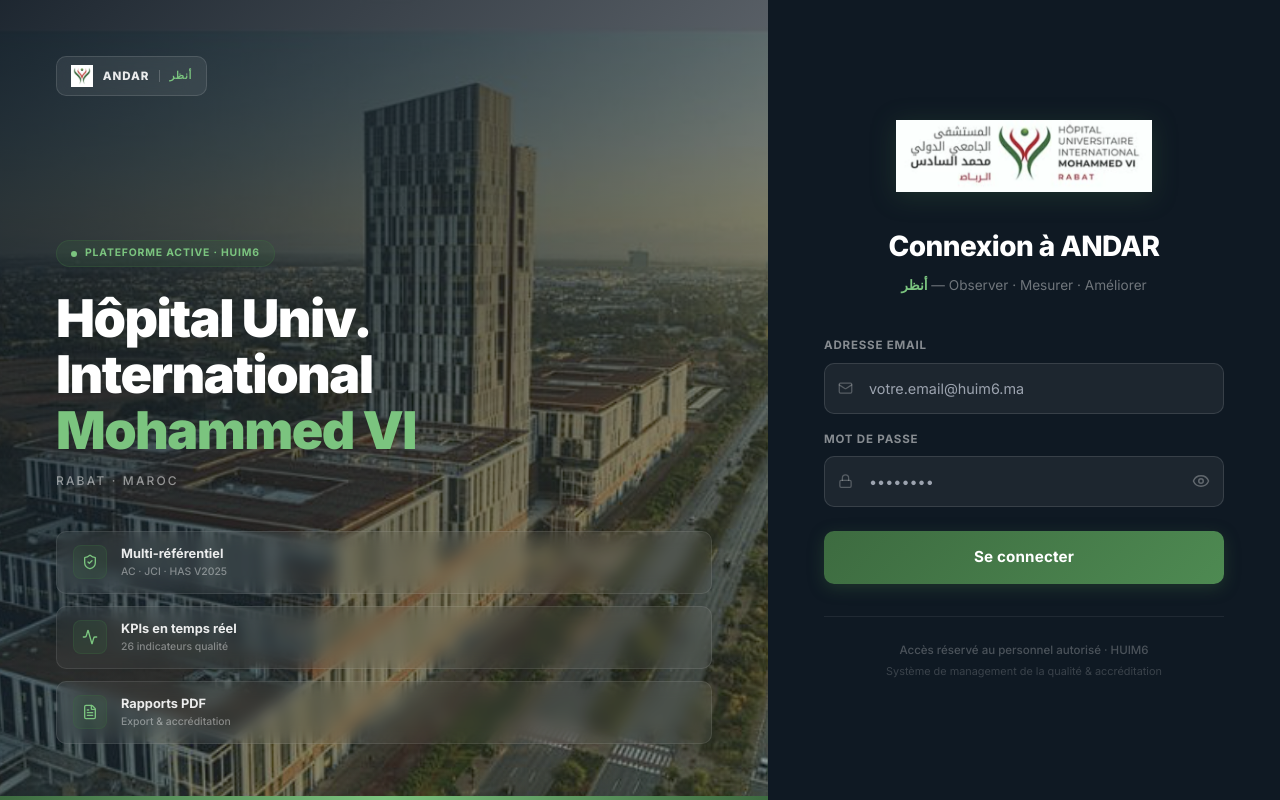
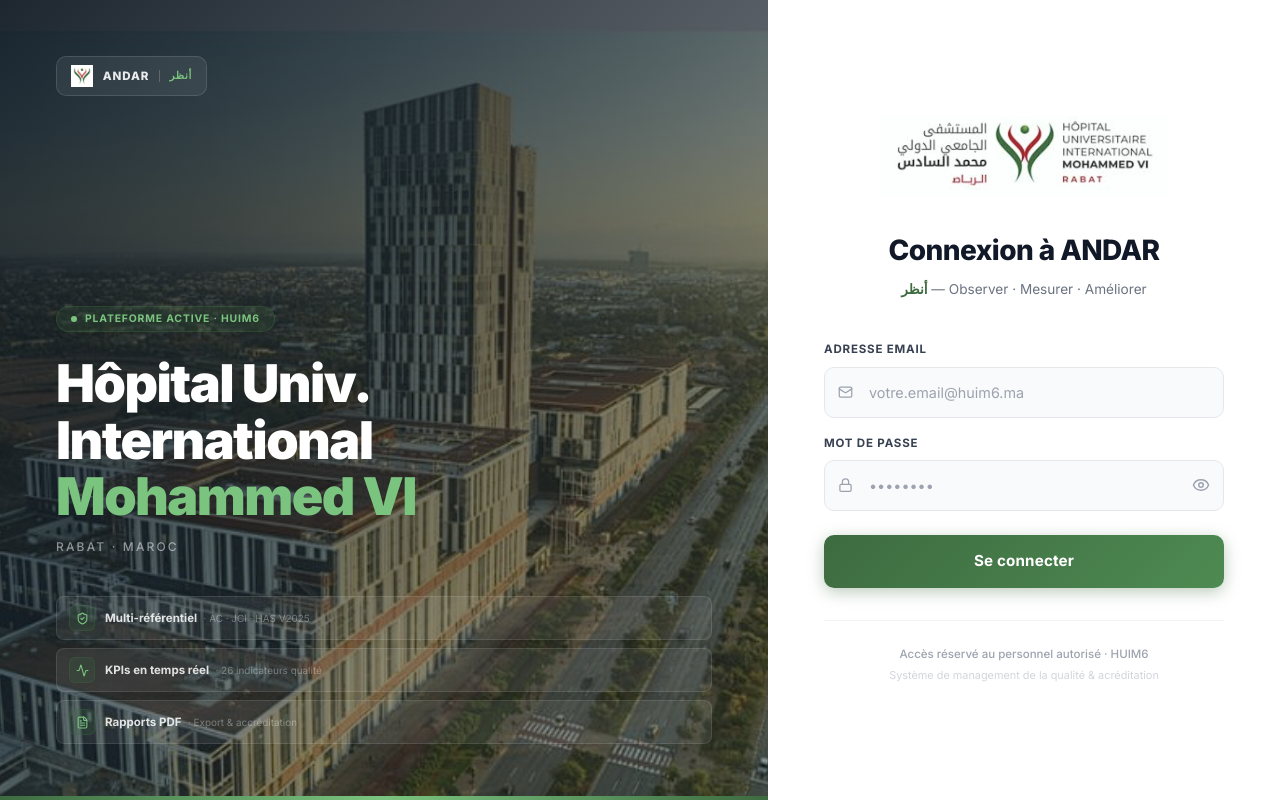
Before and after one commit to ridakodad/Andar-Dashboard, a Next.js app: page /login in a window 1280 px wide. Built offline with nearby package versions, Linux system fonts and the light colour scheme.

Commit message:
Login: white right panel so logo blends naturally, compact feature pills

```diff
--- a/src/app/login/page.tsx
+++ b/src/app/login/page.tsx
@@ -34,10 +34,10 @@
   const inputBase: React.CSSProperties = {
     width: "100%",
     padding: "0.8rem 1rem 0.8rem 2.75rem",
-    background: "rgba(255,255,255,0.06)",
-    border: "1px solid rgba(255,255,255,0.12)",
+    background: "#F9FAFB",
+    border: "1px solid #E5E7EB",
     borderRadius: "0.625rem",
-    color: "#FFFFFF",
+    color: "#111827",
     fontSize: "0.9rem",
     outline: "none",
     transition: "all 0.2s",
@@ -46,9 +46,9 @@
 
   const inputFocused: React.CSSProperties = {
     ...inputBase,
-    background: "rgba(255,255,255,0.10)",
-    border: "1px solid rgba(61,107,64,0.7)",
-    boxShadow: "0 0 0 3px rgba(61,107,64,0.15)",
+    background: "#FFFFFF",
+    border: "1px solid #3D6B40",
+    boxShadow: "0 0 0 3px rgba(61,107,64,0.12)",
   };
 
   return (
@@ -124,30 +124,29 @@
               Rabat · Maroc
             </p>
 
-            {/* Feature pills */}
-            <div style={{ display: "flex", flexDirection: "column", gap: "0.75rem" }}>
+            {/* Feature pills — compact row */}
+            <div style={{ display: "flex", flexDirection: "column", gap: "0.5rem" }}>
               {FEATURES.map(({ icon: Icon, label, desc }) => (
                 <div key={label} style={{
-                  display: "flex", alignItems: "center", gap: "0.875rem",
-                  background: "rgba(255,255,255,0.05)",
-                  border: "1px solid rgba(255,255,255,0.09)",
-                  backdropFilter: "blur(8px)",
-                  borderRadius: "10px",
-                  padding: "0.75rem 1rem",
+                  display: "flex", alignItems: "center", gap: "0.625rem",
+                  background: "rgba(255,255,255,0.07)",
+                  border: "1px solid rgba(255,255,255,0.10)",
+                  borderRadius: "8px",
+                  padding: "0.5rem 0.75rem",
                 }}>
                   <div style={{
-                    width: "34px", height: "34px",
-                    background: "rgba(61,107,64,0.20)",
+                    width: "26px", height: "26px",
+                    background: "rgba(61,107,64,0.22)",
                     border: "1px solid rgba(61,107,64,0.30)",
-                    borderRadius: "8px",
+                    borderRadius: "6px",
                     display: "flex", alignItems: "center", justifyContent: "center",
                     flexShrink: 0,
                   }}>
-                    <Icon size={16} color="#7BC47F" />
+                    <Icon size={13} color="#7BC47F" />
                   </div>
-                  <div>
-                    <div style={{ fontSize: "0.8rem", fontWeight: 700, color: "rgba(255,255,255,0.90)" }}>{label}</div>
-                    <div style={{ fontSize: "0.65rem", color: "rgba(255,255,255,0.40)", fontWeight: 500 }}>{desc}</div>
+                  <div style={{ display: "flex", alignItems: "baseline", gap: "0.4rem" }}>
+                    <span style={{ fontSize: "0.72rem", fontWeight: 700, color: "rgba(255,255,255,0.85)" }}>{label}</span>
+                    <span style={{ fontSize: "0.62rem", color: "rgba(255,255,255,0.35)", fontWeight: 400 }}>· {desc}</span>
                   </div>
                 </div>
               ))}
@@ -156,41 +155,41 @@
         </div>
       </div>
 
-      {/* ── RIGHT: Login form (full width on mobile, 40% on desktop) ── */}
-      <div className="flex-1 flex flex-col items-center justify-center p-6 md:p-14 overflow-y-auto">
+      {/* ── RIGHT: Login form — white panel ── */}
+      <div className="flex-1 flex flex-col items-center justify-center p-6 md:p-14 overflow-y-auto" style={{ background: "#FFFFFF" }}>
 
         {/* Mobile top brand bar */}
         <div className="md:hidden flex items-center gap-3 mb-8 self-start">
           {/* eslint-disable-next-line @next/next/no-img-element */}
           <img src="/huim6_icon.png" alt="HUIM6" className="h-8 w-auto" />
           <div>
-            <div style={{ fontWeight: 800, fontSize: "0.9rem", color: "#FFFFFF" }}>ANDAR</div>
+            <div style={{ fontWeight: 800, fontSize: "0.9rem", color: "#1A2332" }}>ANDAR</div>
             <div style={{ fontSize: "0.58rem", color: "#3D6B40", fontWeight: 700, letterSpacing: "0.1em" }}>HUIM6 · Rabat</div>
           </div>
         </div>
 
         <div style={{ width: "100%", maxWidth: "400px" }}>
 
-          {/* Logo */}
+          {/* Logo — no drop shadow since white bg matches logo */}
           <div style={{ marginBottom: "2rem", display: "flex", justifyContent: "center" }}>
             {/* eslint-disable-next-line @next/next/no-img-element */}
             <img
               src="/huim6_logo.png"
               alt="HUIM6"
-              style={{ height: "72px", width: "auto", filter: "drop-shadow(0 4px 12px rgba(61,107,64,0.3))" }}
+              style={{ height: "80px", width: "auto" }}
             />
           </div>
 
           {/* Heading */}
           <div style={{ textAlign: "center", marginBottom: "2.5rem" }}>
             <h2 style={{
-              fontSize: "1.75rem", fontWeight: 800, color: "#FFFFFF",
+              fontSize: "1.75rem", fontWeight: 800, color: "#111827",
               letterSpacing: "-0.02em", marginBottom: "0.4rem",
             }}>
               Connexion à ANDAR
             </h2>
-            <p style={{ fontSize: "0.85rem", color: "rgba(255,255,255,0.40)", fontWeight: 400 }}>
-              <span style={{ color: "#7BC47F", fontWeight: 700 }}>أنظر</span>
+            <p style={{ fontSize: "0.85rem", color: "#6B7280", fontWeight: 400 }}>
+              <span style={{ color: "#3D6B40", fontWeight: 700 }}>أنظر</span>
               {" "}— Observer · Mesurer · Améliorer
             </p>
           </div>
@@ -199,12 +198,12 @@
           {error && (
             <div style={{
               display: "flex", alignItems: "center", gap: "0.625rem",
-              background: "rgba(154,40,48,0.12)",
-              border: "1px solid rgba(154,40,48,0.30)",
+              background: "rgba(154,40,48,0.07)",
+              border: "1px solid rgba(154,40,48,0.25)",
               borderRadius: "0.625rem",
               padding: "0.875rem 1rem",
               marginBottom: "1.5rem",
-              color: "#FF8080", fontSize: "0.85rem", fontWeight: 500,
+              color: "#9A2830", fontSize: "0.85rem", fontWeight: 500,
             }}>
               <AlertCircle size={16} style={{ flexShrink: 0 }} /> {error}
             </div>
@@ -217,7 +216,7 @@
             <div>
               <label style={{
                 display: "block", fontSize: "0.72rem", fontWeight: 700,
-                color: "rgba(255,255,255,0.50)", textTransform: "uppercase",
+                color: "#374151", textTransform: "uppercase",
                 letterSpacing: "0.07em", marginBottom: "0.5rem",
               }}>
                 Adresse email
@@ -225,7 +224,7 @@
               <div style={{ position: "relative" }}>
                 <Mail size={15} style={{
                   position: "absolute", left: "0.875rem", top: "50%", transform: "translateY(-50%)",
-                  color: focusedField === "email" ? "#7BC47F" : "rgba(255,255,255,0.25)",
+                  color: focusedField === "email" ? "#3D6B40" : "#9CA3AF",
                   transition: "color 0.2s",
                 }} />
                 <input
@@ -245,7 +244,7 @@
             <div>
               <label style={{
                 display: "block", fontSize: "0.72rem", fontWeight: 700,
-                color: "rgba(255,255,255,0.50)", textTransform: "uppercase",
+                color: "#374151", textTransform: "uppercase",
                 letterSpacing: "0.07em", marginBottom: "0.5rem",
               }}>
                 Mot de passe
@@ -253,7 +252,7 @@
               <div style={{ position: "relative" }}>
                 <Lock size={15} style={{
                   position: "absolute", left: "0.875rem", top: "50%", transform: "translateY(-50%)",
-                  color: focusedField === "password" ? "#7BC47F" : "rgba(255,255,255,0.25)",
+                  color: focusedField === "password" ? "#3D6B40" : "#9CA3AF",
                   transition: "color 0.2s",
                 }} />
                 <input
@@ -275,12 +274,12 @@
                   style={{
                     position: "absolute", right: "0.875rem", top: "50%", transform: "translateY(-50%)",
                     background: "none", border: "none", cursor: "pointer",
-                    color: "rgba(255,255,255,0.30)",
+                    color: "#9CA3AF",
                     display: "flex", alignItems: "center", justifyContent: "center",
                     transition: "color 0.15s",
                   }}
-                  onMouseEnter={e => (e.currentTarget.style.color = "rgba(255,255,255,0.70)")}
-                  onMouseLeave={e => (e.currentTarget.style.color = "rgba(255,255,255,0.30)")}
+                  onMouseEnter={e => (e.currentTarget.style.color = "#374151")}
+                  onMouseLeave={e => (e.currentTarget.style.color = "#9CA3AF")}
                 >
                   {showPwd ? <EyeOff size={18} /> : <Eye size={18} />}
                 </button>
@@ -339,14 +338,14 @@
           <div style={{
             marginTop: "2rem",
             paddingTop: "1.5rem",
-            borderTop: "1px solid rgba(255,255,255,0.07)",
+            borderTop: "1px solid #F3F4F6",
             textAlign: "center",
           }}>
-            <p style={{ fontSize: "0.72rem", color: "rgba(255,255,255,0.25)", fontWeight: 500 }}>
+            <p style={{ fontSize: "0.72rem", color: "#9CA3AF", fontWeight: 500 }}>
               Accès réservé au personnel autorisé · HUIM6
             </p>
-            <p style={{ fontSize: "0.68rem", color: "rgba(255,255,255,0.18)", marginTop: "0.25rem" }}>
-              Système de management de la qualité & accréditation
+            <p style={{ fontSize: "0.68rem", color: "#D1D5DB", marginTop: "0.25rem" }}>
+              Système de management de la qualité &amp; acréditation
             </p>
           </div>
         </div>
```
